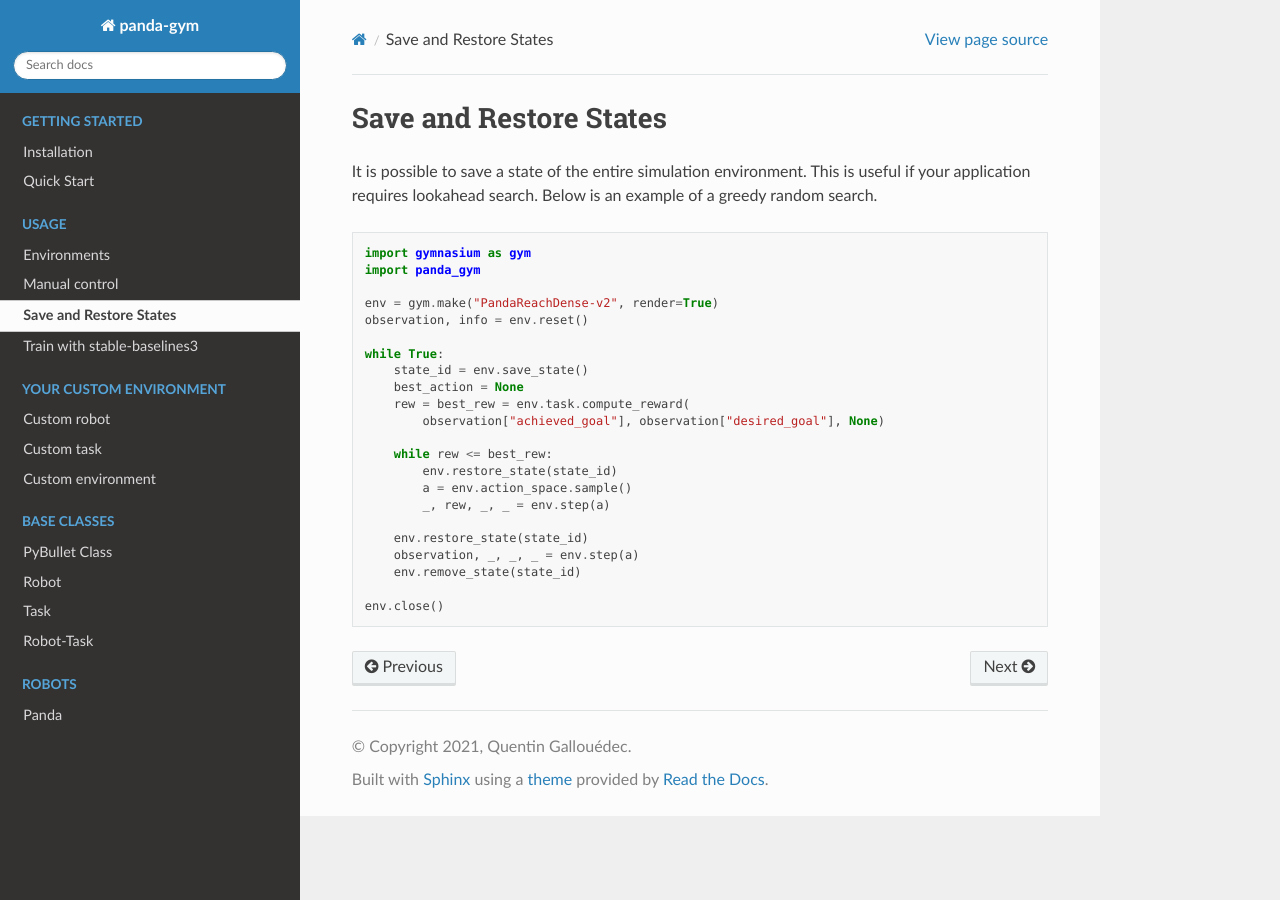
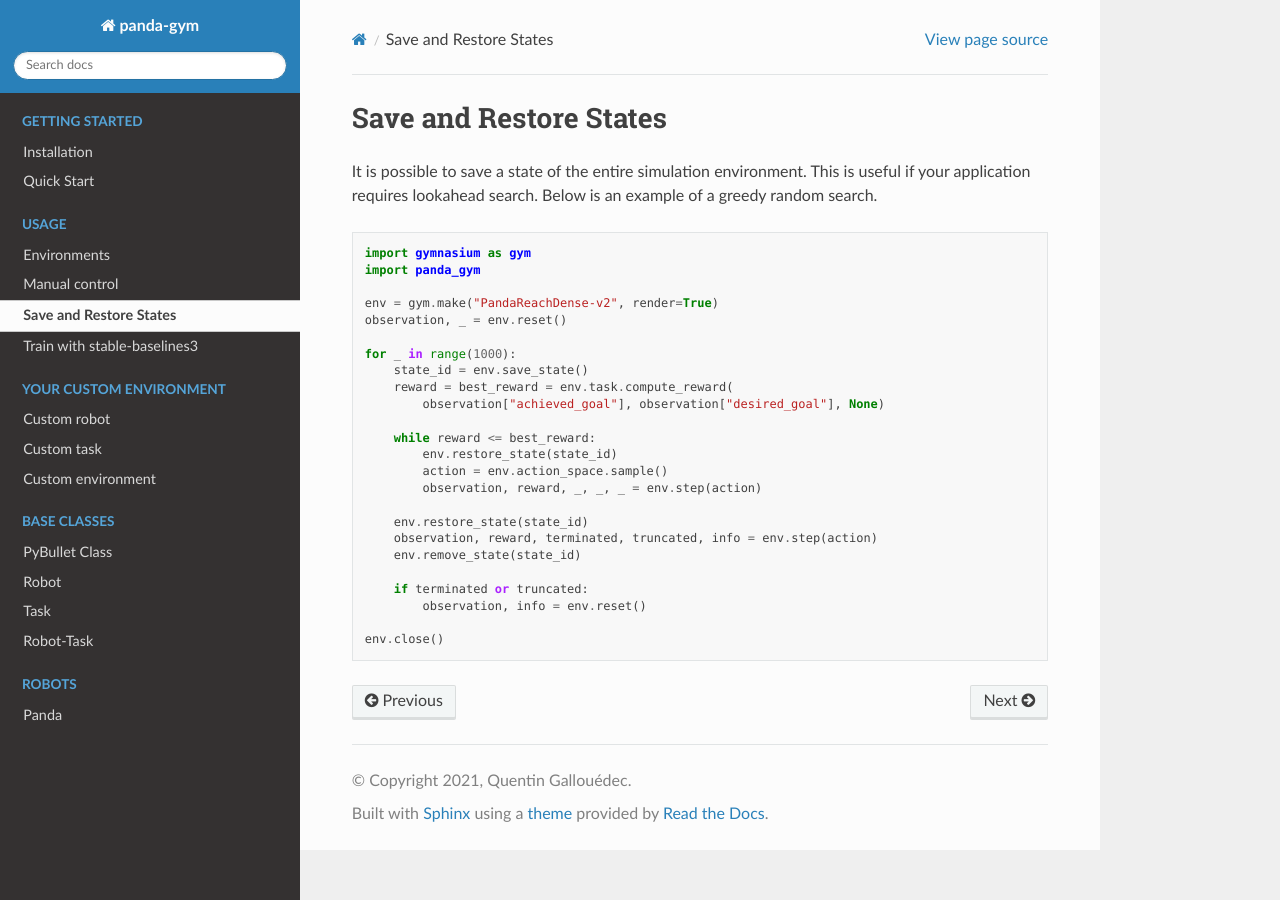
Before and after one commit to qgallouedec/panda-gym, a Sphinx documentation site: the page built from docs/usage/save_restore_state.rst, in a window 1280 px wide. Built offline with Sphinx 7.4.7 and the Read the Docs theme 2.0.0, drawn with Linux system fonts in a browser that asks for light colours.

```diff
--- a/docs/usage/save_restore_state.rst
+++ b/docs/usage/save_restore_state.rst
@@ -11,21 +11,23 @@ It is possible to save a state of the entire simulation environment. This is use
     import panda_gym
 
     env = gym.make("PandaReachDense-v2", render=True)
-    observation, info = env.reset()
+    observation, _ = env.reset()
 
-    while True:
+    for _ in range(1000):
         state_id = env.save_state()
-        best_action = None
-        rew = best_rew = env.task.compute_reward(
+        reward = best_reward = env.task.compute_reward(
             observation["achieved_goal"], observation["desired_goal"], None)
 
-        while rew <= best_rew:
+        while reward <= best_reward:
             env.restore_state(state_id)
-            a = env.action_space.sample()
-            _, rew, _, _ = env.step(a)
+            action = env.action_space.sample()
+            observation, reward, _, _, _ = env.step(action)
 
         env.restore_state(state_id)
-        observation, _, _, _ = env.step(a)
+        observation, reward, terminated, truncated, info = env.step(action)
         env.remove_state(state_id)
 
+        if terminated or truncated:
+            observation, info = env.reset()
+
     env.close()
```
Also changed, not shown: README.md (+6 -3 lines), docs/custom/custom_env.rst (+7 -3 lines), docs/guide/quick_start.rst (+7 -3 lines), docs/usage/manual_control.rst (+5 -4 lines), docs/_static/notebook/PickAndPlace.ipynb, 5 other files.
